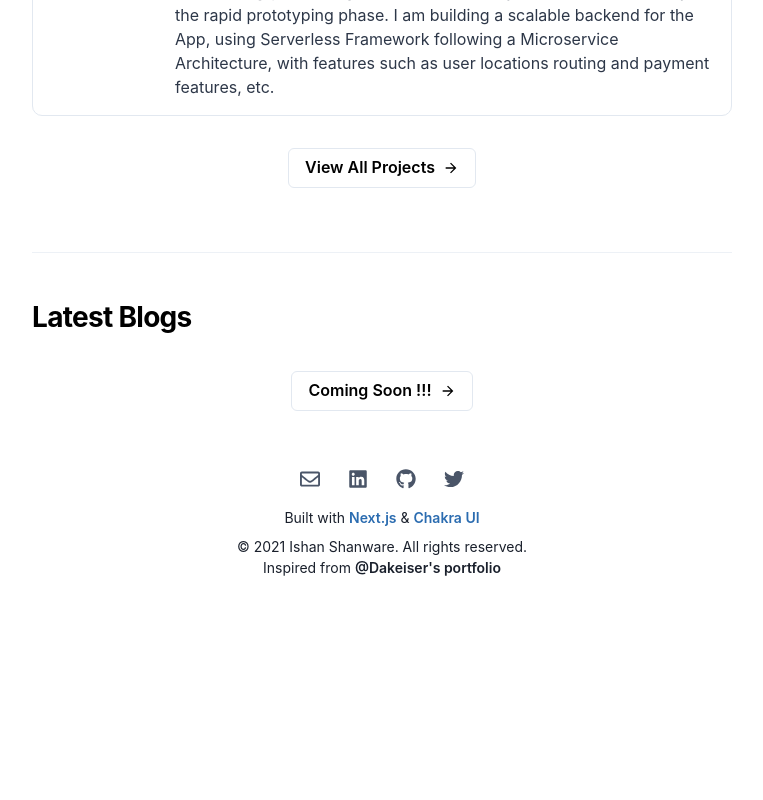
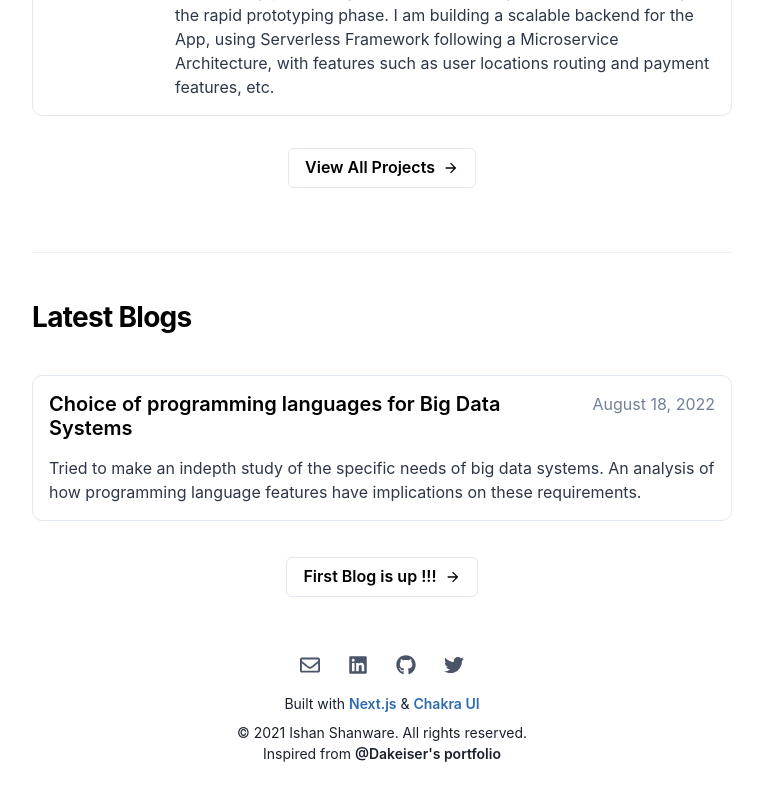
Before and after one commit to kernelpanic77/kernelpanic77.github.io, a Next.js app: page / in a window 1280 px wide. Shown: the part 935-1735 px from the top of the page, without its empty margins (258-1021 px from the left). Before the commit the page ends 1561 px from the top, so only its background shows below. Built offline with nearby package versions, Linux system fonts and the light colour scheme.

Commit message:
updating some stuff

```diff
--- a/pages/index.js
+++ b/pages/index.js
@@ -242,15 +242,15 @@ export default function Home() {
           <Heading letterSpacing="tight" size="lg" fontWeight={700} mb={6}>
             Latest Blogs
           </Heading>
-          {/* <BlogPost
-            title="WhatsApp animated stickers and synchronisation"
-            publishedAt="2021-07-15"
-            summary="Have you ever observed your WhatsApp animated stickers in sync? I wanted to understand how it worked, and whether it was in sync for all users, and here's my observation."
-            slug="whatsapp_stickers"
-          /> */}
+          <BlogPost
+            title="Choice of programming languages for Big Data Systems"
+            publishedAt="2022-08-18"
+            summary="Tried to make an indepth study of the specific needs of big data systems. An analysis of how programming language features have implications on these requirements."
+            slug="big_data_pl"
+          />
         </Flex>
         <Flex justify="center" width="100%">
-          {/* <NextLink href="/blog" passHref> */}
+          <NextLink href="/blog" passHref>
             <ChakraLink _hover="none" mt={3}>
               <Button
                 rightIcon={<ArrowForwardIcon />}
@@ -258,10 +258,10 @@ export default function Home() {
                 variant="outline"
                 aria-label="view all blogs"
               >
-              Coming Soon !!!
+                First Blog is up !!!
               </Button>
             </ChakraLink>
-          {/* </NextLink> */}
+          </NextLink>
         </Flex>
       </Container>
     </>
```
Also changed, not shown: data/blog/dummy1.mdx (+7 -4 lines), 2 other files (tests, documents, lock files or other folders). Lines whose indentation alone changed are shown as unchanged.
